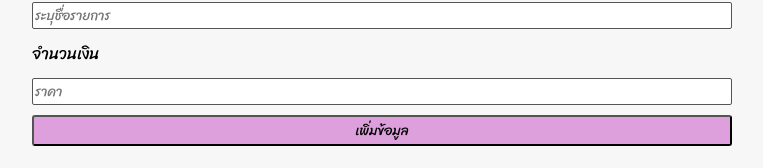
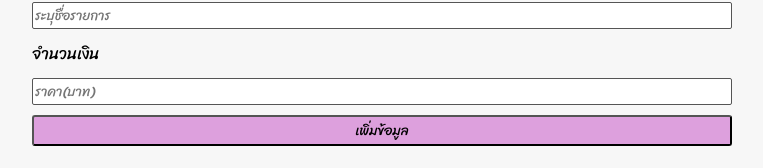
Before and after one commit to serkuku/react-basic, a React (Create React App) app: page / in a window 1280 px wide. Shown: the part 211-379 px from the top of the page, without its empty margins (258-1021 px from the left). Built offline with nearby package versions, Linux system fonts and the light colour scheme.

Commit message:
form edit

```diff
--- a/src/components/FormComponent.js
+++ b/src/components/FormComponent.js
@@ -31,7 +31,7 @@ return (
             </div>
             <div className="">
                 <label htmlFor="">จำนวนเงิน</label>
-                <input type="number" placeholder='ราคา' onChange={inputAmount} value={amount} />
+                <input type="number" placeholder='ราคา(บาท)' onChange={inputAmount} value={amount} />
             </div>
             <div >
                 <button type="submit" className='btn'>เพิ่มข้อมูล</button>
```
